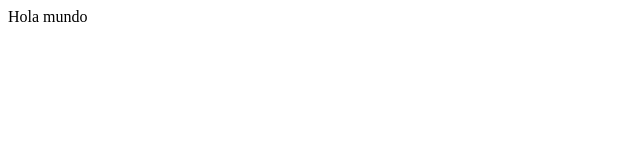
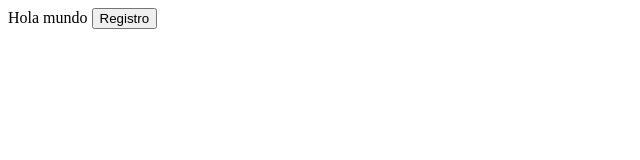
Before and after one commit to SoyDaniielGG/proyectoITP, a plain HTML site: page index.html in a window 1280 px wide. Shown: the whole page, without its empty margins (0-640 px from the left). Drawn offline with Linux system fonts and the light colour scheme.

Commit message:
Agregando funcionalidad registro

```diff
--- a/index.html
+++ b/index.html
@@ -7,5 +7,6 @@
 </head>
 <body>
 Hola mundo
+<button>Registro</button>
 </body>
 </html>
```
